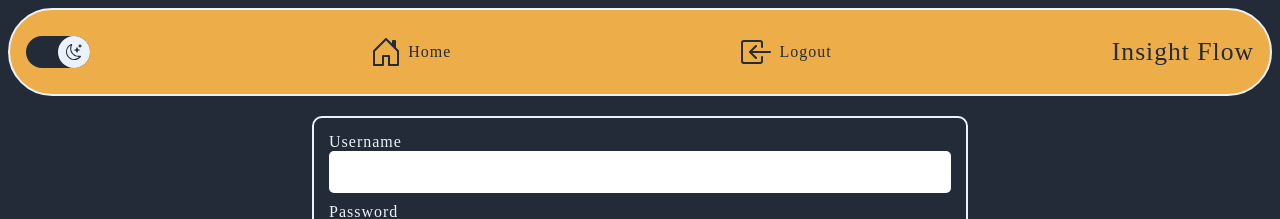
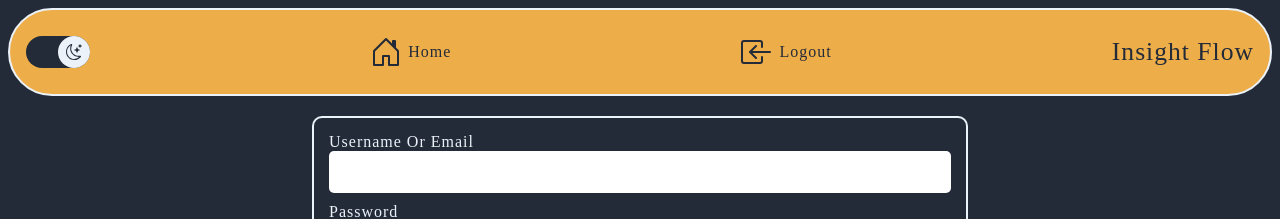
Before and after one commit to sepfrd/insight-flow, a React (Create React App) app: page /login in a window 1280 px wide. Shown: the top 219 px of the page. Built offline with nearby package versions, Linux system fonts and the light colour scheme; no server answers; a web font is replaced by a local one.

Commit message:
feat: user can now log in using either username or email

```diff
--- a/src/pages/Login.js
+++ b/src/pages/Login.js
@@ -6,7 +6,7 @@ import { useNavigate } from "react-router-dom";
 
 export default function Login() {
   const [loginViewModel, setLoginViewModel] = useState({
-    username: "",
+    usernameOrEmail: "",
     password: "",
   });
   const [response, setResponse] = useState({});
@@ -35,21 +35,21 @@ export default function Login() {
           onSubmit={handleSubmit}>
           <div className="username">
             <label
-              htmlFor="username"
+              htmlFor="usernameOrEmail"
               className="login-label">
-              Username
+              Username Or Email
             </label>
             <input
               type="text"
-              id="username"
-              name="username"
+              id="usernameOrEmail"
+              name="usernameOrEmail"
               required
               className="form-text-field"
-              value={loginViewModel.username}
+              value={loginViewModel.usernameOrEmail}
               onChange={(event) =>
                 setLoginViewModel({
                   ...loginViewModel,
-                  username: event.target.value,
+                  usernameOrEmail: event.target.value,
                 })
               }
             />
```
